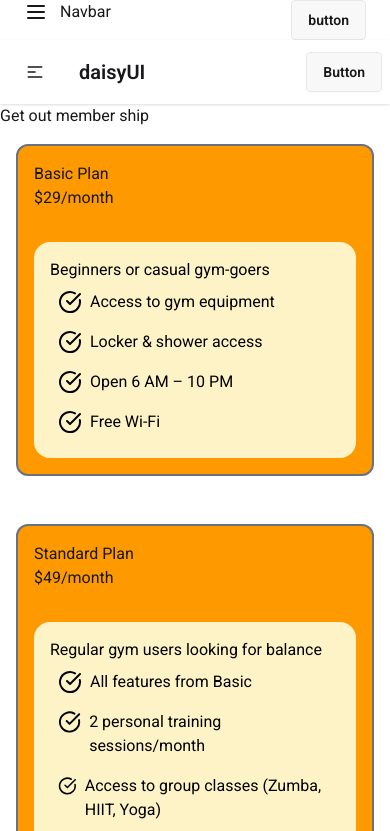
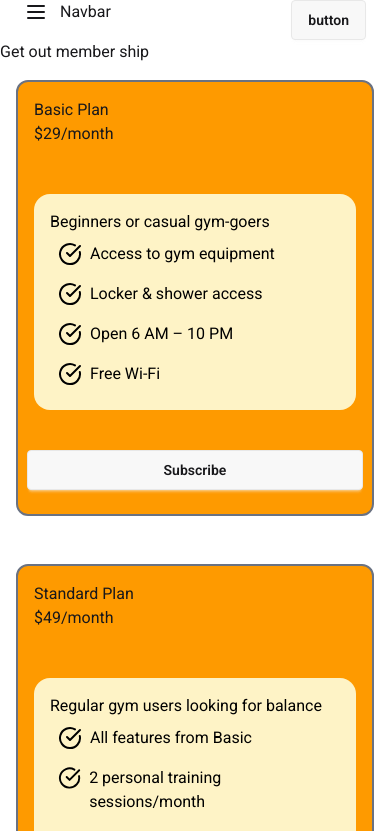
Before and after one commit to trmtanjil/mileStone-8, a React (Vite) app: page / in a window 390 px wide. Shown: the top 831 px of the page. Built offline with nearby package versions, Linux system fonts and the light colour scheme.

Commit message:
responsive pricing cart compleat commit

```diff
--- a/src/App.jsx
+++ b/src/App.jsx
@@ -21,9 +21,9 @@ function App() {
       <Navbar></Navbar>
 
 
-      <DaisyuiNavbar>
+      {/* <DaisyuiNavbar>
 
-      </DaisyuiNavbar>
+      </DaisyuiNavbar> */}
      </nav>
 
       <main>
--- a/src/assets/components/pricignData/PricingCart.jsx
+++ b/src/assets/components/pricignData/PricingCart.jsx
@@ -4,19 +4,20 @@ import PricingFeatur from './PricingFeatur';
 const PricingCart = ({pricing}) => {
  const {name, price, target,features}=pricing
     return (
-        <div className='gap-4 m-4 bg-amber-500 rounded-xl border-2 border-gray-500'>
+        <div className='gap-4 m-4 bg-amber-500 rounded-xl border-2 border-gray-500 flex flex-col '>
             <div className=' p-4 '>
                 <h2>{ name} </h2>
                 <h1>{ price}</h1>
             </div>
 
-                <div className='bg-amber-100 text-black p-4 m-4 rounded-2xl'>
+                <div className='bg-amber-100 text-black p-4 m-4 rounded-2xl flex-1'>
                     <h4>{target}</h4>
 
                     {
                         features.map(featur=><PricingFeatur featur={featur}></PricingFeatur>)
                     }
                 </div>
+                <button className='btn w-[95%] mx-auto flex my-2'>Subscribe</button>
             <div>
 
             </div>
```
